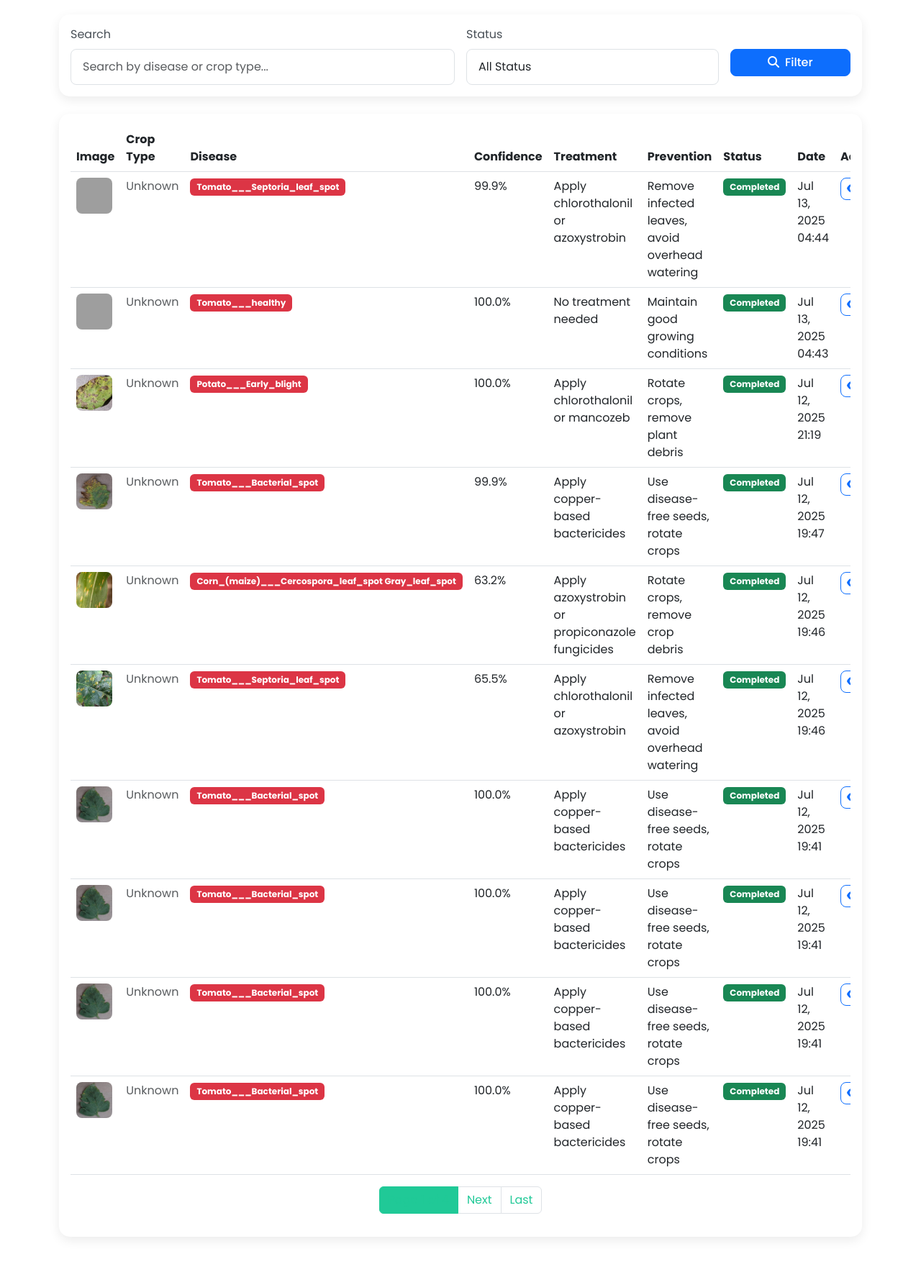
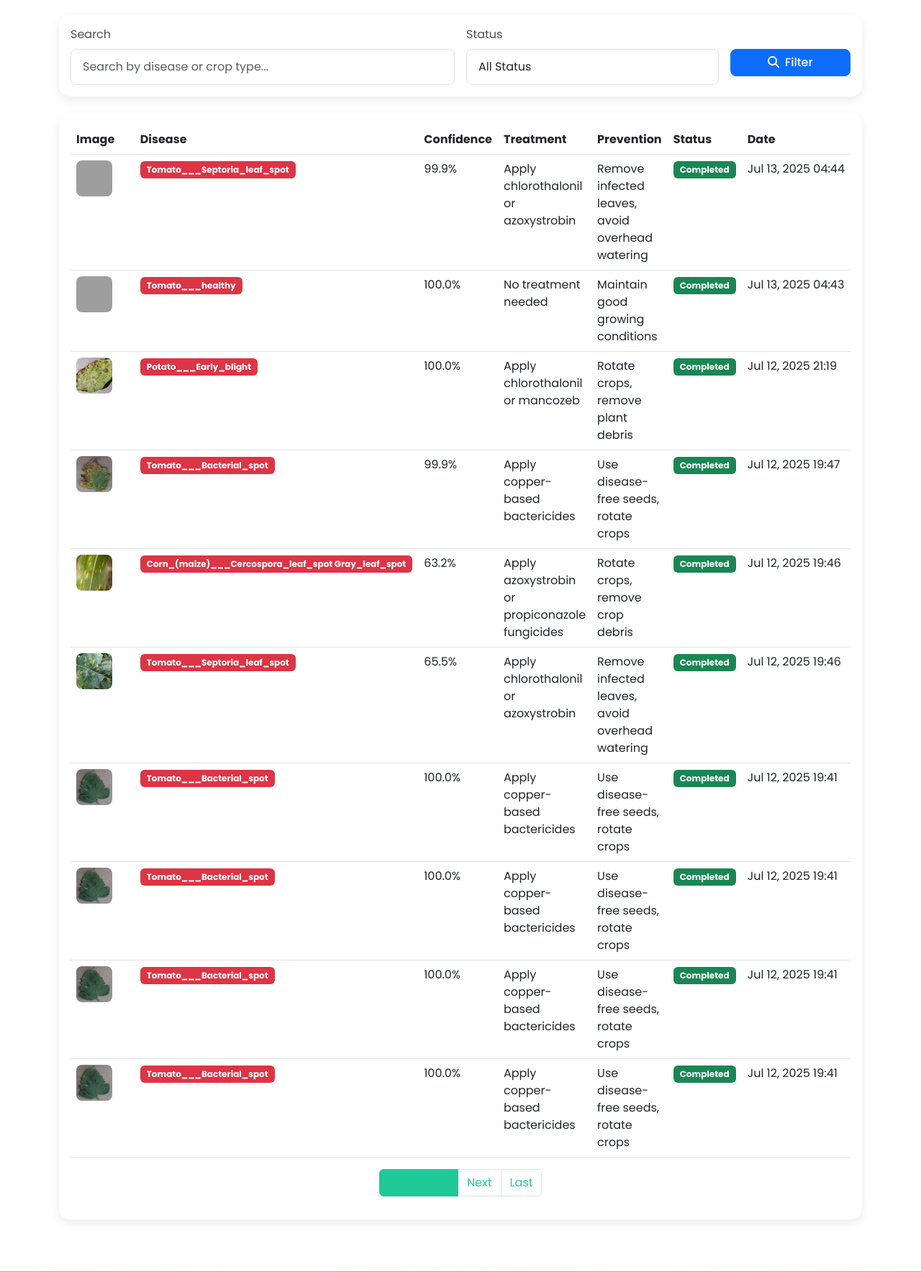
Before and after one commit to Musheijaa/CropDisease-GroupL, a Django app: page /diagnoses/ in a window 1280 px wide. Shown: the part 230-1998 px from the top of the page at 72% size. Run offline with Django 4.2, Linux system fonts and the light colour scheme; data comes from the database, SQL or seed files in the repository; both versions use the stored data as it was after the commit; some libraries are stand-ins or nearby versions; grey boxes are pictures that could not be loaded.

Commit message:
Newest updates for dignosis

```diff
--- a/project/templates/crops/diagnosis_history.html
+++ b/project/templates/crops/diagnosis_history.html
@@ -62,15 +62,14 @@
                         <table class="table table-hover">
                             <thead>
                                 <tr>
-                                    <th>Image</th>
-                                    <th>Crop Type</th>
-                                    <th>Disease</th>
-                                    <th>Confidence</th>
+                                    <th style="width: 120px;">Image</th>
+
+                                    <th style="width: 120px;">Disease</th>
+                                    <th style="width: 100px;">Confidence</th>
                                     <th>Treatment</th>
                                     <th>Prevention</th>
-                                    <th>Status</th>
-                                    <th>Date</th>
-                                    <th>Actions</th>
+                                    <th style="width: 100px;">Status</th>
+                                    <th style="width: 150px;">Date</th>
                                 </tr>
                             </thead>
                             <tbody>
@@ -80,13 +79,7 @@
                                         <img src="{{ diagnosis.crop_image.url }}"
                                              alt="Crop" class="diagnosis-thumb">
                                     </td>
-                                    <td>
-                                        {% if diagnosis.crop_type %}
-                                            {{ diagnosis.crop_type.name }}
-                                        {% else %}
-                                            <span class="text-muted">Unknown</span>
-                                        {% endif %}
-                                    </td>
+
                                     <td>
                                         {% if diagnosis.predicted_disease %}
                                             <span class="badge bg-danger">{{ diagnosis.predicted_disease.name }}</span>
@@ -103,14 +96,14 @@
                                     </td>
                                     <td>
                                         {% if diagnosis.treatment %}
-                                            {{ diagnosis.treatment }}
+                                            {{ diagnosis.treatment|truncatechars:100 }}
                                         {% else %}
                                             <span class="text-muted">-</span>
                                         {% endif %}
                                     </td>
                                     <td>
                                         {% if diagnosis.prevention %}
-                                            {{ diagnosis.prevention }}
+                                            {{ diagnosis.prevention|truncatechars:100 }}
                                         {% else %}
                                             <span class="text-muted">-</span>
                                         {% endif %}
@@ -120,13 +113,7 @@
                                             {{ diagnosis.get_status_display }}
                                         </span>
                                     </td>
-                                    <td>{{ diagnosis.created_at|date:"M d, Y H:i" }}</td>
-                                    <td>
-                                        <a href="{% url 'crops:diagnosis_detail' diagnosis.id %}"
-                                           class="btn btn-sm btn-outline-primary" title="View Details">
-                                            <i class="fas fa-eye"></i>
-                                        </a>
-                                    </td>
+                                    <td class="text-nowrap">{{ diagnosis.created_at|date:"M d, Y H:i" }}</td>
                                 </tr>
                                 {% endfor %}
                             </tbody>
```
Also changed, not shown: project/templates/crops/admin/diagnoses.html (+4 -21 lines), project/db.sqlite3, 1 other file.
